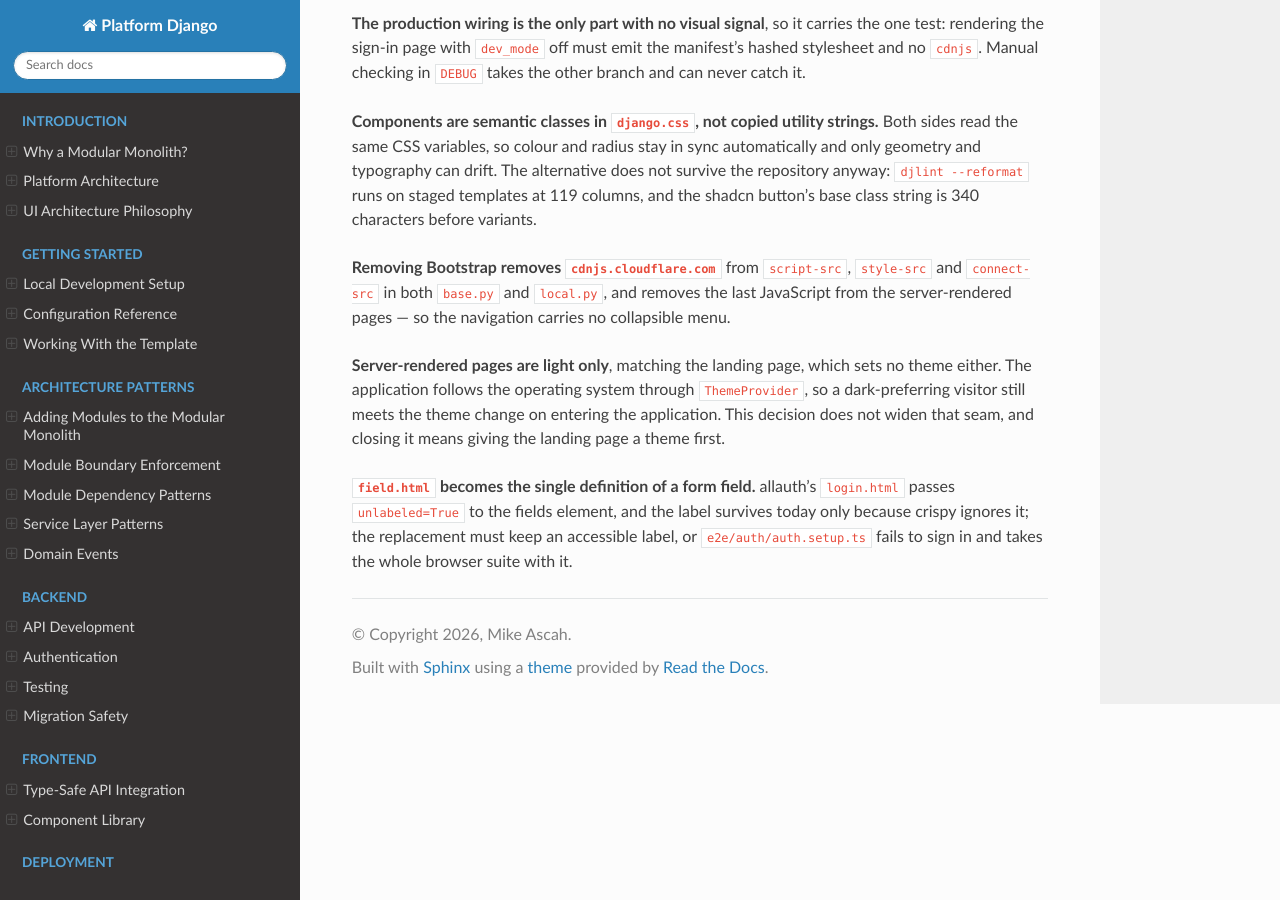
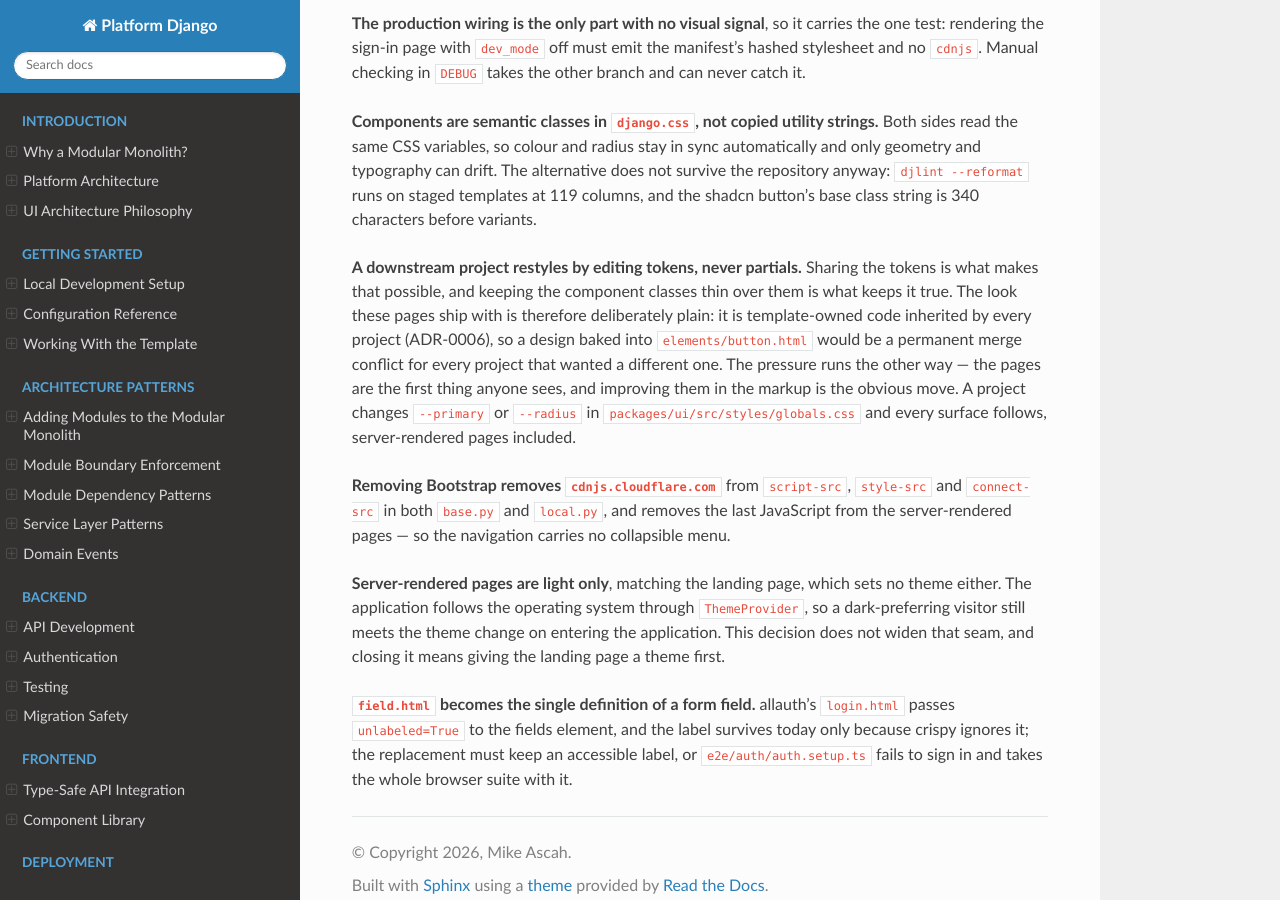
Before and after one commit to mascah/platform-django, a Sphinx documentation site: the page built from docs/adr/0012-server-rendered-pages-take-their-css-from-the-frontend-build.md, in a window 1280 px wide and 900 px high, scrolled down 1332 px. Built offline with Sphinx 7.4.7 and the Read the Docs theme 3.1.0, drawn with Linux system fonts in a browser that asks for light colours.

Commit message:
docs: record that downstream projects restyle by token, not by partial
ADR-0012 explained where the stylesheet comes from but never said what the
shared tokens are for. The pressure is real and runs the wrong way: the
authentication pages are the first thing anyone sees, so improving them in
the markup is the obvious move, and doing it hands every downstream project
a permanent merge conflict (ADR-0006).

Co-Authored-By: Claude Opus 5 (1M context) <noreply@anthropic.com>

```diff
--- a/docs/adr/0012-server-rendered-pages-take-their-css-from-the-frontend-build.md
+++ b/docs/adr/0012-server-rendered-pages-take-their-css-from-the-frontend-build.md
@@ -67,6 +67,17 @@ not survive the repository anyway: `djlint --reformat` runs on staged templates
 at 119 columns, and the shadcn button's base class string is 340 characters
 before variants.
 
+**A downstream project restyles by editing tokens, never partials.** Sharing the
+tokens is what makes that possible, and keeping the component classes thin over
+them is what keeps it true. The look these pages ship with is therefore
+deliberately plain: it is template-owned code inherited by every project
+(ADR-0006), so a design baked into `elements/button.html` would be a permanent
+merge conflict for every project that wanted a different one. The pressure runs
+the other way — the pages are the first thing anyone sees, and improving them in
+the markup is the obvious move. A project changes `--primary` or `--radius` in
+`packages/ui/src/styles/globals.css` and every surface follows, server-rendered
+pages included.
+
 **Removing Bootstrap removes `cdnjs.cloudflare.com`** from `script-src`,
 `style-src` and `connect-src` in both `base.py` and `local.py`, and removes the
 last JavaScript from the server-rendered pages — so the navigation carries no
```
